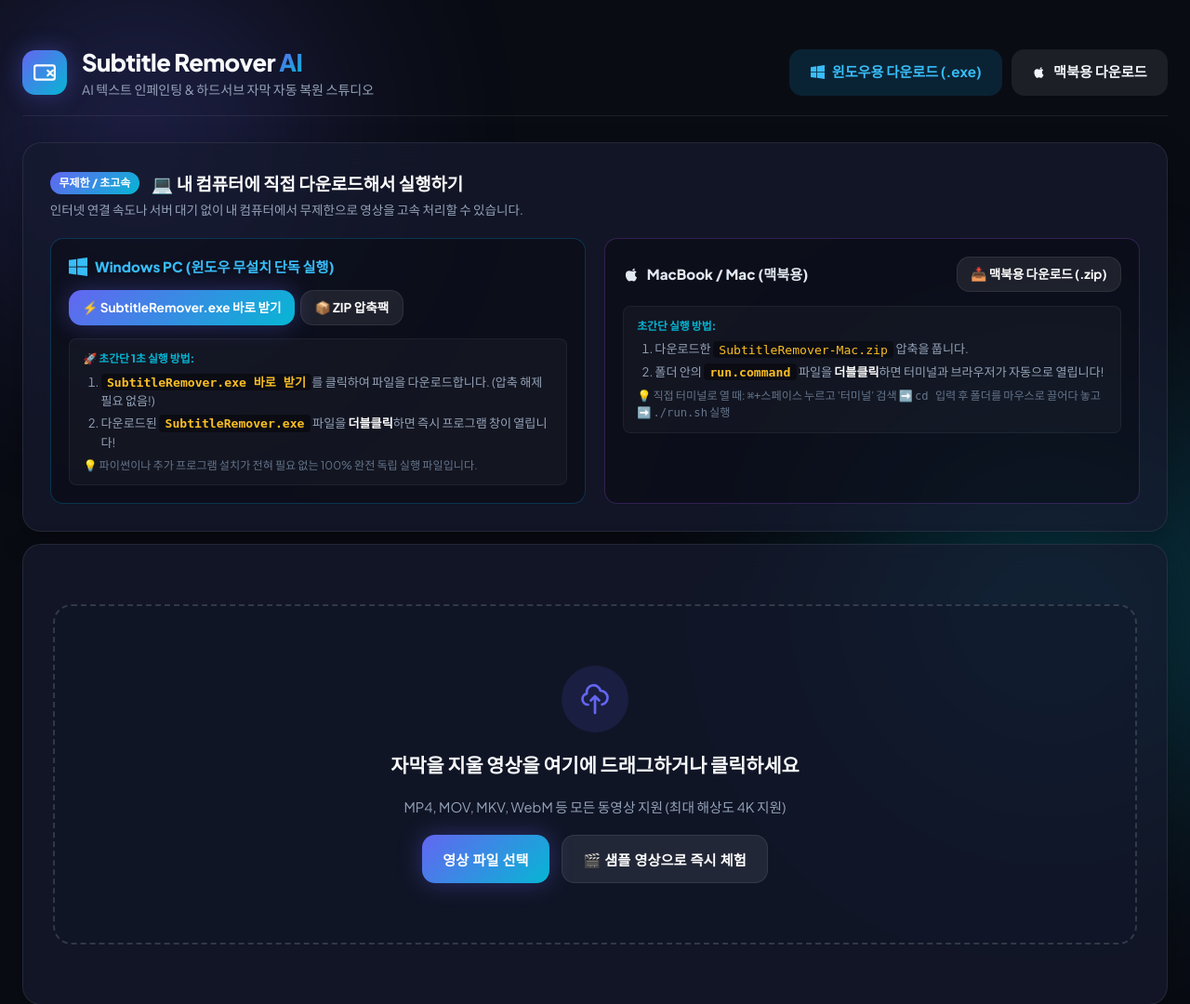
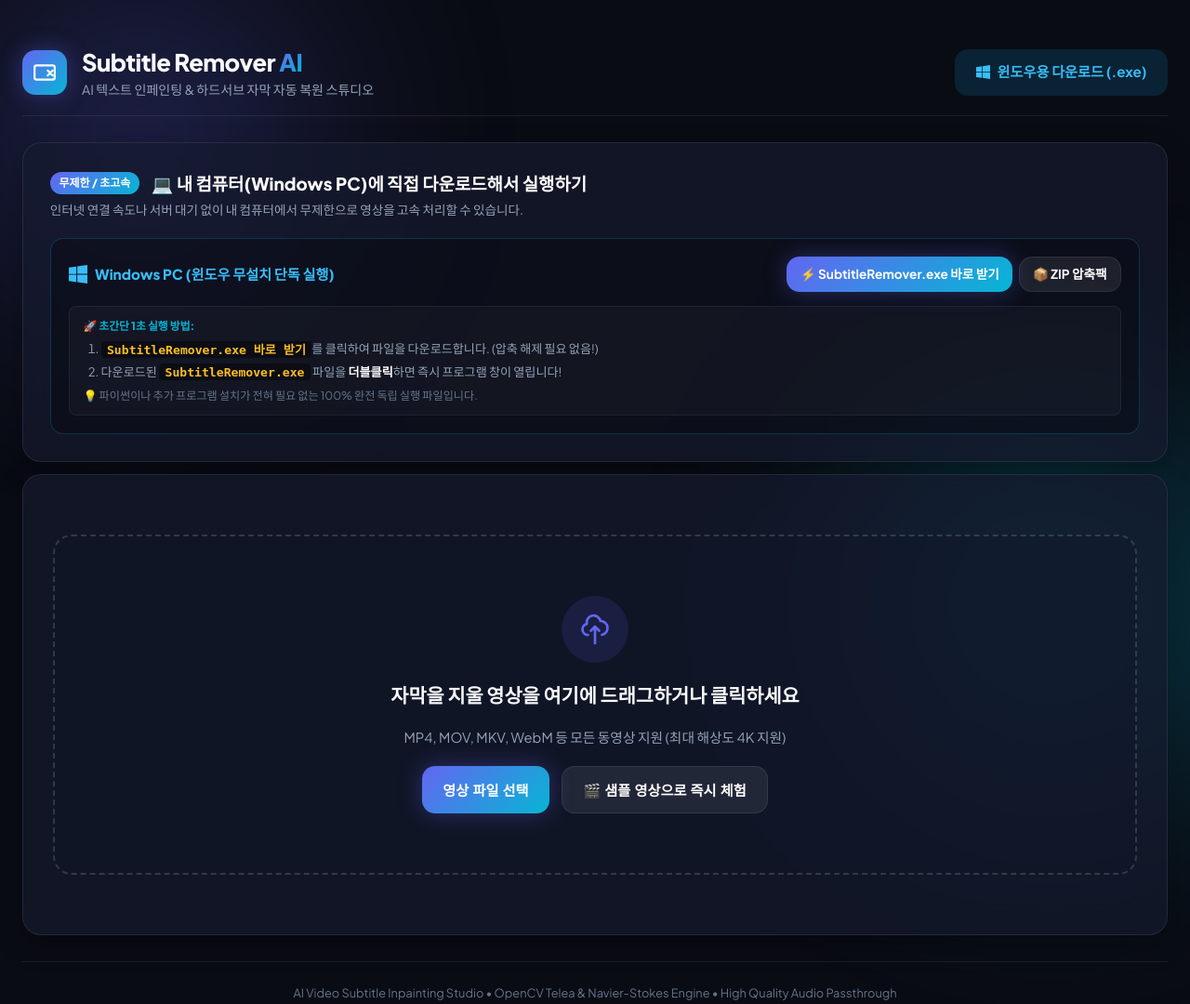
Before and after one commit to dlfldhk423-create/video-subtitle-remover, a FastAPI app: page / in a window 1280 px wide. Shown: the top 1080 px of the page at 93% size. Run offline with FastAPI, Linux system fonts and the light colour scheme.

Commit message:
style: Remove Mac download options and streamline for Windows standalone EXE

```diff
--- a/static/css/style.css
+++ b/static/css/style.css
@@ -206,13 +206,8 @@ body {
 
 .pdb-os-grid {
   display: grid;
-  grid-template-columns: 1fr 1fr;
+  grid-template-columns: 1fr;
   gap: 1.2rem;
-}
-@media (max-width: 820px) {
-  .pdb-os-grid {
-    grid-template-columns: 1fr;
-  }
 }
 
 .pdb-os-card {
--- a/templates/index.html
+++ b/templates/index.html
@@ -36,12 +36,6 @@
           </svg>
           윈도우용 다운로드 (.exe)
         </a>
-        <a href="/api/download-app/mac" class="btn btn-download-badge btn-mac" download>
-          <svg width="15" height="15" viewBox="0 0 24 24" fill="currentColor">
-            <path d="M18.71 19.5c-.83 1.24-1.71 2.45-3.05 2.47-1.34.03-1.77-.79-3.29-.79-1.53 0-2 .77-3.27.82-1.31.05-2.3-1.32-3.14-2.53C4.25 17 2.94 12.45 4.7 9.39c.87-1.52 2.43-2.48 4.12-2.51 1.28-.02 2.5.87 3.29.87.78 0 2.26-1.07 3.81-.91.65.03 2.47.26 3.64 1.98-.09.06-2.17 1.28-2.15 3.81.03 3.02 2.65 4.03 2.68 4.04-.03.07-.42 1.44-1.38 2.83M15.97 6.85c.66-.82 1.11-1.95.99-3.09-.95.04-2.14.65-2.82 1.45-.6.69-1.12 1.83-1 2.94 1.07.08 2.17-.48 2.83-1.3"/>
-          </svg>
-          맥북용 다운로드
-        </a>
       </div>
     </header>
 
@@ -51,7 +45,7 @@
         <div class="pdb-header">
           <div class="pdb-header-left">
             <span class="pdb-tag">무제한 / 초고속</span>
-            <h2 class="pdb-title">💻 내 컴퓨터에 직접 다운로드해서 실행하기</h2>
+            <h2 class="pdb-title">💻 내 컴퓨터(Windows PC)에 직접 다운로드해서 실행하기</h2>
           </div>
           <p class="pdb-subtitle">인터넷 연결 속도나 서버 대기 없이 내 컴퓨터에서 무제한으로 영상을 고속 처리할 수 있습니다.</p>
         </div>
@@ -87,30 +81,6 @@
             </div>
           </div>
 
-          <!-- Mac 다운로드 & 실행법 -->
-          <div class="pdb-os-card mac-card">
-            <div class="pdb-os-top">
-              <div class="os-brand">
-                <svg width="18" height="18" viewBox="0 0 24 24" fill="currentColor">
-                  <path d="M18.71 19.5c-.83 1.24-1.71 2.45-3.05 2.47-1.34.03-1.77-.79-3.29-.79-1.53 0-2 .77-3.27.82-1.31.05-2.3-1.32-3.14-2.53C4.25 17 2.94 12.45 4.7 9.39c.87-1.52 2.43-2.48 4.12-2.51 1.28-.02 2.5.87 3.29.87.78 0 2.26-1.07 3.81-.91.65.03 2.47.26 3.64 1.98-.09.06-2.17 1.28-2.15 3.81.03 3.02 2.65 4.03 2.68 4.04-.03.07-.42 1.44-1.38 2.83M15.97 6.85c.66-.82 1.11-1.95.99-3.09-.95.04-2.14.65-2.82 1.45-.6.69-1.12 1.83-1 2.94 1.07.08 2.17-.48 2.83-1.3"/>
-                </svg>
-                <span>MacBook / Mac (맥북용)</span>
-              </div>
-              <a href="/api/download-app/mac" class="btn btn-secondary btn-sm btn-os-dl" download>
-                📥 맥북용 다운로드 (.zip)
-              </a>
-            </div>
-            <div class="os-steps">
-              <span class="os-step-badge">초간단 실행 방법:</span>
-              <ol class="os-step-list">
-                <li>다운로드한 <code>SubtitleRemover-Mac.zip</code> 압축을 풉니다.</li>
-                <li>폴더 안의 <strong><code>run.command</code></strong> 파일을 <strong>더블클릭</strong>하면 터미널과 브라우저가 자동으로 열립니다!</li>
-              </ol>
-              <div style="margin-top:0.4rem; font-size:0.76rem; color:var(--text-dim); line-height:1.4;">
-                💡 직접 터미널로 열 때: <code>⌘+스페이스</code> 누르고 '터미널' 검색 ➡️ <code>cd </code> 입력 후 폴더를 마우스로 끌어다 놓고 ➡️ <code>./run.sh</code> 실행
-              </div>
-            </div>
-          </div>
         </div>
       </section>
       <!-- 1단계: 업로드 영역 -->
```
